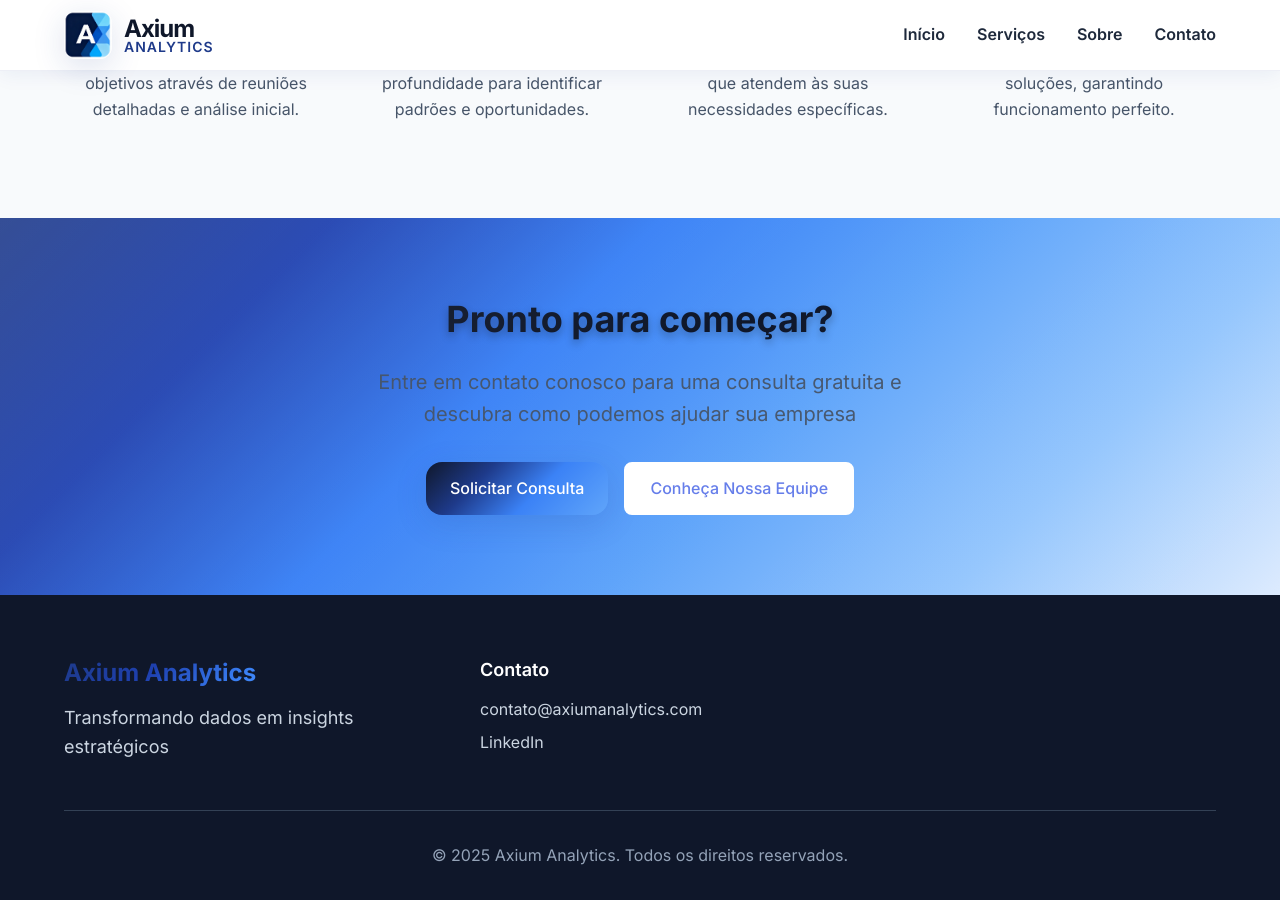
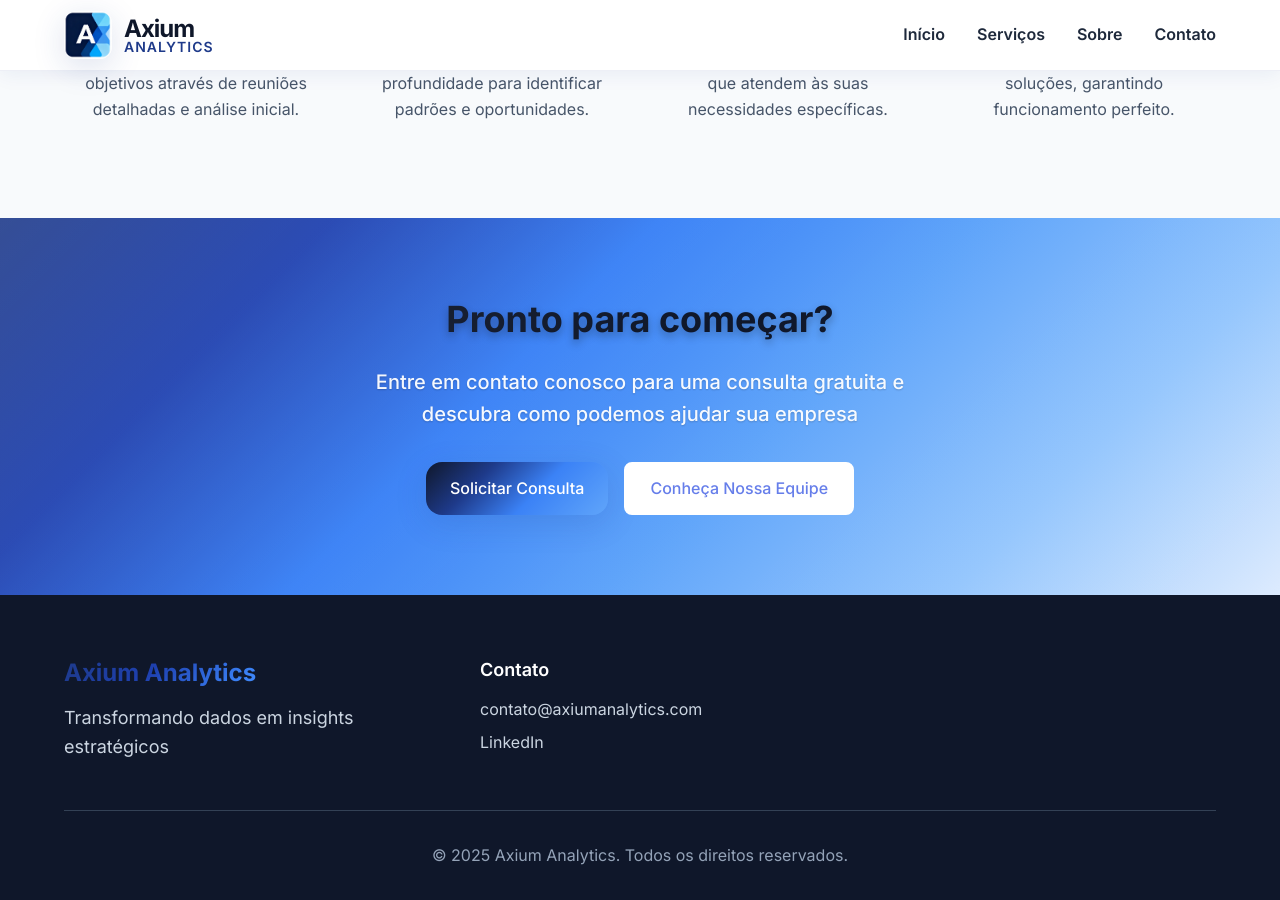
Before and after one commit to misaelsvp/axium-analytics, a Jekyll site: the page built from services.md, in a window 1280 px wide and 900 px high, scrolled down 1869 px. Built offline with Jekyll 4.4.1, drawn with Linux system fonts in a browser that asks for light colours.

Commit message:
fix: correção da cor do texto CTA na página de serviços
- Aplicação de cor branca (#ffffff) ao texto do CTA
- Adição de text-shadow para melhor legibilidade
- Consistência visual com outras seções CTA

```diff
--- a/services.md
+++ b/services.md
@@ -154,7 +154,7 @@ permalink: /services/
 <section class="cta-section">
   <div class="container">
     <h2 class="cta-title">Pronto para começar?</h2>
-    <p class="cta-subtitle">
+    <p class="cta-subtitle" style="color: #ffffff; font-weight: 500; text-shadow: 0 1px 2px rgba(0,0,0,0.2);">
       Entre em contato conosco para uma consulta gratuita e descubra como podemos ajudar sua empresa
     </p>
     <div class="cta-buttons">
```
